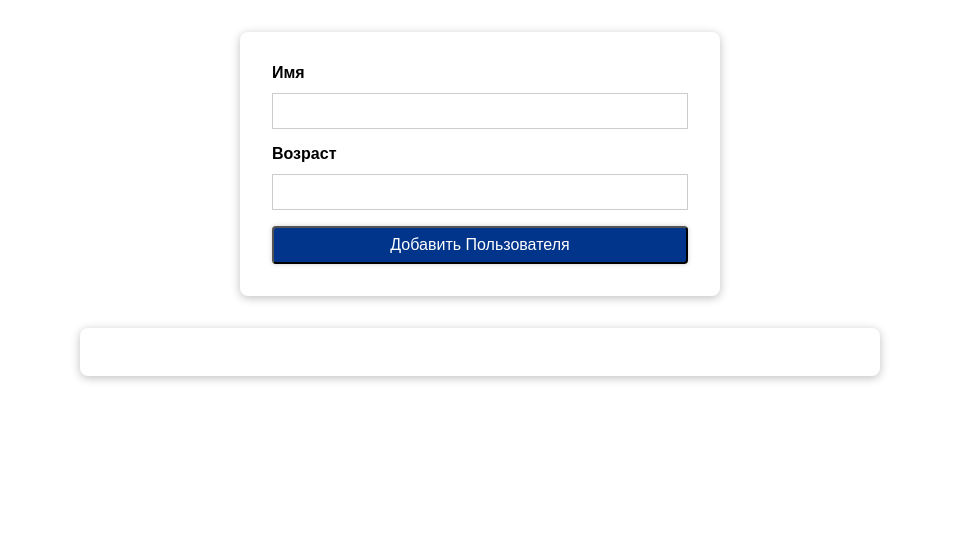
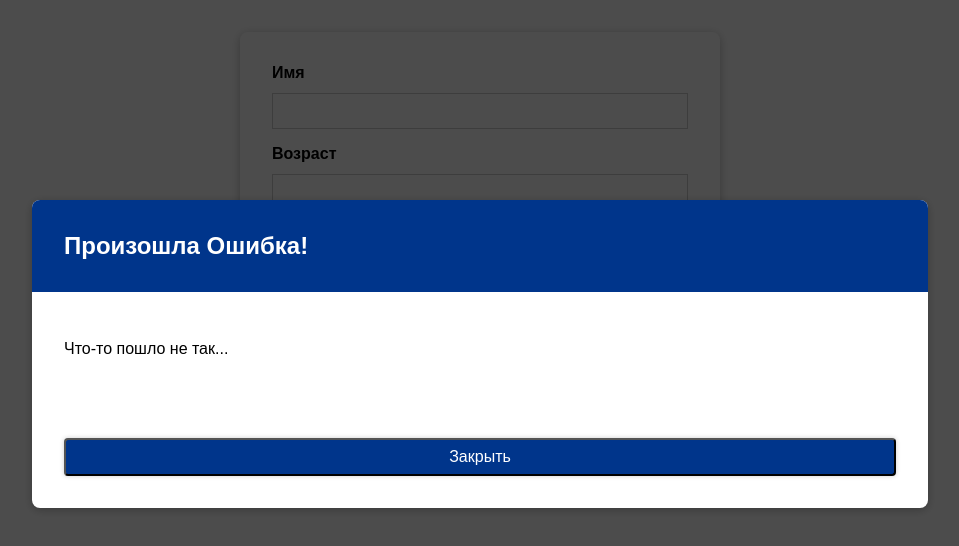
Before and after one commit to April-distant/users-list, a React (Create React App) app in the folder client/: page / in a window 1280 px wide. Shown: the top 546 px of the page, without its empty margins (160-1119 px from the left). Built offline with nearby package versions, Linux system fonts and the light colour scheme.

Commit message:
Добавление Компонента ErrorModal

```diff
--- a/client/src/components/UI/Card.module.css
+++ b/client/src/components/UI/Card.module.css
@@ -1,4 +1,5 @@
 .card {
     box-shadow: 0 2px 10px rgba(0, 0, 0, 0.25);
     border-radius: 8px;
+    background: white;
 }
--- /dev/null
+++ b/client/src/components/UI/ErrorModal.js
@@ -0,0 +1,26 @@
+import Card from "./Card";
+import Button from "./Button";
+import styles from "./ErrorModal.module.css";
+
+const ErrorModal = (props) => {
+    return (
+        <div>
+            {/* затемнение под модальным окном */}
+            <div className={styles.backdrop}></div>
+
+            <Card className={styles.modal}>
+                <header className={styles.header}>
+                    <h2>{props.title}</h2>
+                </header>
+                <div className={styles.content}>
+                    <p>{props.message}</p>
+                </div>
+                <footer className={styles.actions}>
+                    <Button>Закрыть</Button>
+                </footer>
+            </Card>
+        </div>
+    );
+};
+
+export default ErrorModal;
--- /dev/null
+++ b/client/src/components/UI/ErrorModal.module.css
@@ -0,0 +1,45 @@
+.backdrop {
+    position: fixed;
+    top: 0;
+    left: 0;
+    width: 100%;
+    height: 100vh;
+    z-index: 10;
+    background: rgba(0, 0, 0, 0.7);
+}
+
+.modal {
+    position: fixed;
+    top: 25vh;
+    left: 15%;
+    width: 70%;
+    z-index: 100;
+    overflow: hidden;
+}
+
+.header {
+    background: #00358b;
+    padding: 2rem;
+}
+
+.header h2 {
+    margin: 0;
+    color: white;
+}
+
+.content {
+    padding: 2rem;
+}
+
+.actions {
+    padding: 2rem;
+    display: flex;
+    justify-content: flex-end;
+}
+
+@media (max-width: 768px) {
+    .modal {
+        left: 50%;
+        transform: translateX(-50%);
+    }
+}
--- a/client/src/components/Users/CreateUser.js
+++ b/client/src/components/Users/CreateUser.js
@@ -2,6 +2,7 @@ import { useState } from "react";
 import Card from "../UI/Card";
 import styles from "./CreateUser.module.css";
 import Button from "../UI/Button";
+import ErrorModal from "../UI/ErrorModal";
 
 const CreateUser = (props) => {
 
@@ -36,6 +37,9 @@ const CreateUser = (props) => {
     };
 
     return (
+        <>
+            <ErrorModal title="Произошла Ошибка!" message="Что-то пошло не так..." />
+
             <Card className={styles.input}>
                 <form onSubmit={createUserHandler}>
                     <label htmlFor="name">Имя</label>
@@ -56,6 +60,7 @@ const CreateUser = (props) => {
                     <Button type="submit">Добавить Пользователя</Button>
                 </form>
             </Card>
+        </>
     );
 };
 
```
Lines whose indentation alone changed are shown as unchanged.
